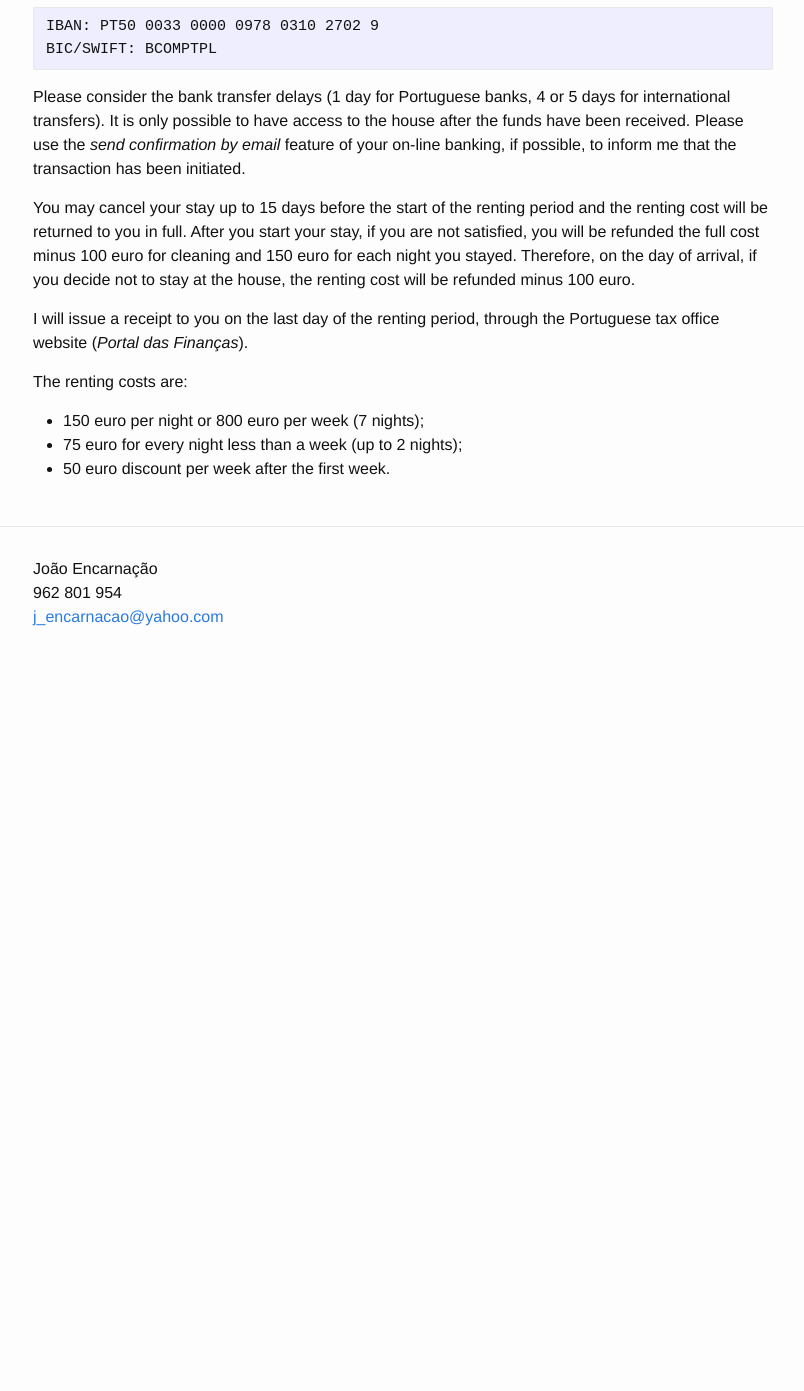
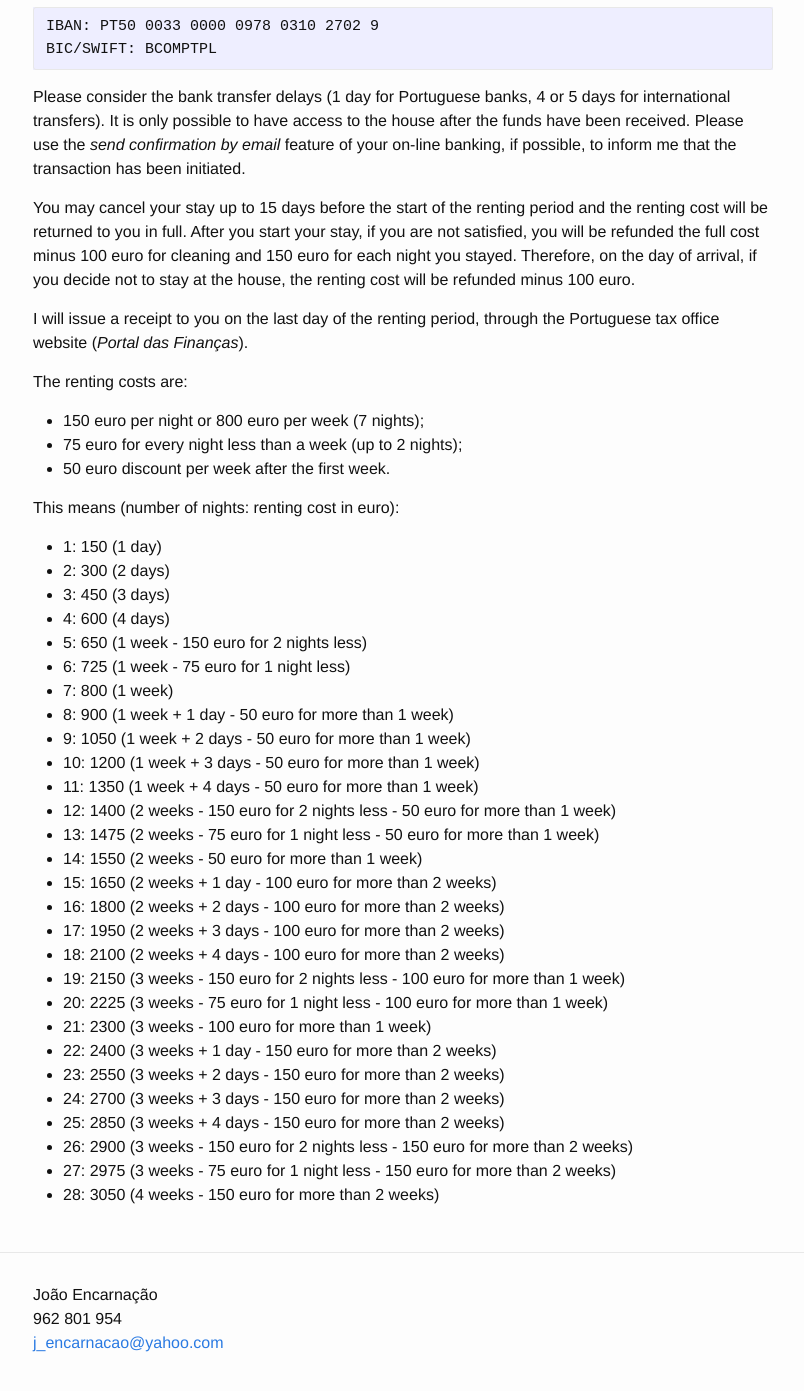
Before and after one commit to jgte/zh, a Jekyll site: the page built from en_price.md, in a window 1280 px wide and 1400 px high, scrolled down 321 px. Shown: the top 1391 px of the window, without its empty margins (237-1041 px from the left). Built offline with Jekyll 4.4.1, drawn with Linux system fonts in a browser that asks for light colours; before the commit the page ends 995 px from its top, so only the background shows below that.

Commit message:
testing build error

```diff
--- a/en_price.md
+++ b/en_price.md
@@ -26,3 +26,33 @@ The renting costs are:
 - 150 euro per night or 800 euro per week (7 nights);
 - 75 euro for every night less than a week (up to 2 nights);
 - 50 euro discount per week after the first week.
+
+This means (number of nights: renting cost in euro):
+- 1: 150 (1 day)
+- 2: 300 (2 days)
+- 3: 450 (3 days)
+- 4: 600 (4 days)
+- 5: 650 (1 week - 150 euro for 2 nights less)
+- 6: 725 (1 week - 75 euro for 1 night less)
+- 7: 800 (1 week)
+- 8: 900 (1 week + 1 day - 50 euro for more than 1 week)
+- 9: 1050 (1 week + 2 days - 50 euro for more than 1 week)
+- 10: 1200 (1 week + 3 days - 50 euro for more than 1 week)
+- 11: 1350 (1 week + 4 days - 50 euro for more than 1 week)
+- 12: 1400 (2 weeks - 150 euro for 2 nights less - 50 euro for more than 1 week)
+- 13: 1475 (2 weeks - 75 euro for 1 night less - 50 euro for more than 1 week)
+- 14: 1550 (2 weeks - 50 euro for more than 1 week)
+- 15: 1650 (2 weeks + 1 day - 100 euro for more than 2 weeks)
+- 16: 1800 (2 weeks + 2 days - 100 euro for more than 2 weeks)
+- 17: 1950 (2 weeks + 3 days - 100 euro for more than 2 weeks)
+- 18: 2100 (2 weeks + 4 days - 100 euro for more than 2 weeks)
+- 19: 2150 (3 weeks - 150 euro for 2 nights less - 100 euro for more than 1 week)
+- 20: 2225 (3 weeks - 75 euro for 1 night less - 100 euro for more than 1 week)
+- 21: 2300 (3 weeks - 100 euro for more than 1 week)
+- 22: 2400 (3 weeks + 1 day - 150 euro for more than 2 weeks)
+- 23: 2550 (3 weeks + 2 days - 150 euro for more than 2 weeks)
+- 24: 2700 (3 weeks + 3 days - 150 euro for more than 2 weeks)
+- 25: 2850 (3 weeks + 4 days - 150 euro for more than 2 weeks)
+- 26: 2900 (3 weeks - 150 euro for 2 nights less - 150 euro for more than 2 weeks)
+- 27: 2975 (3 weeks - 75 euro for 1 night less - 150 euro for more than 2 weeks)
+- 28: 3050 (4 weeks - 150 euro for more than 2 weeks)
```
